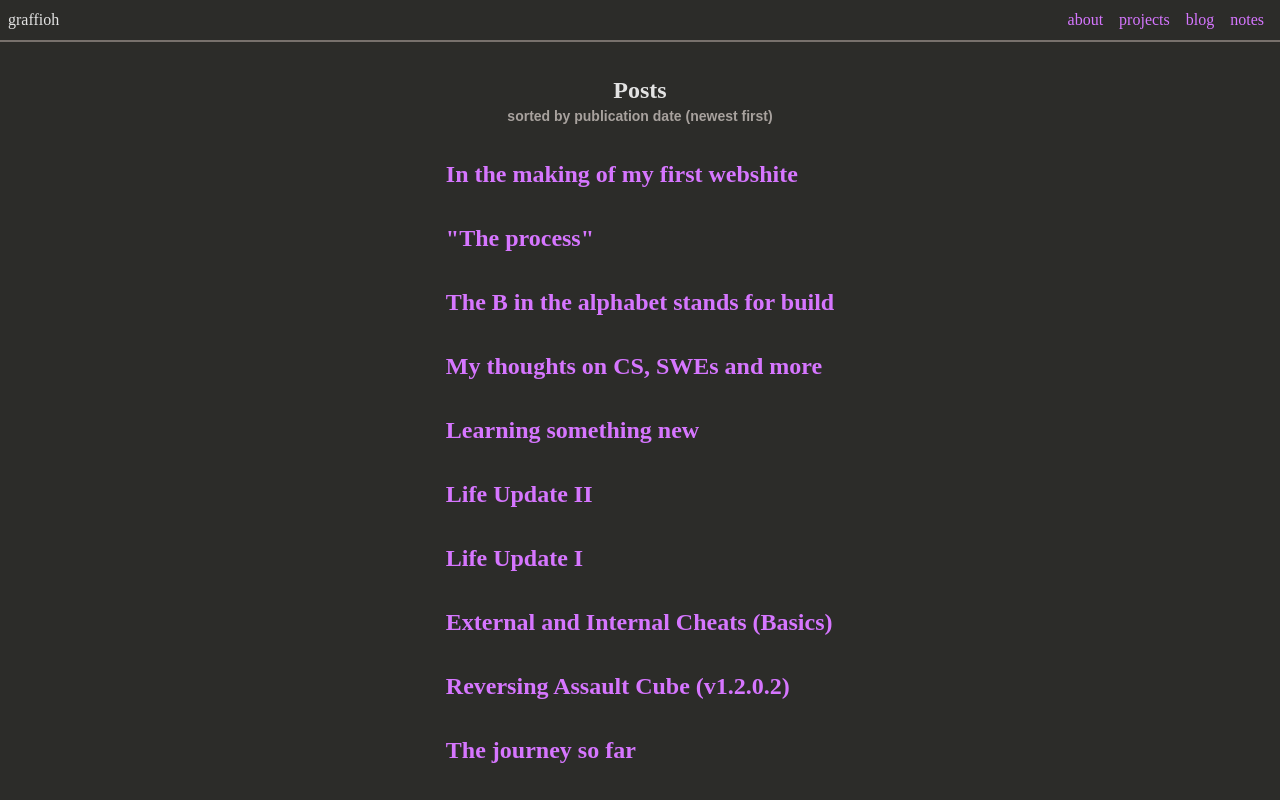
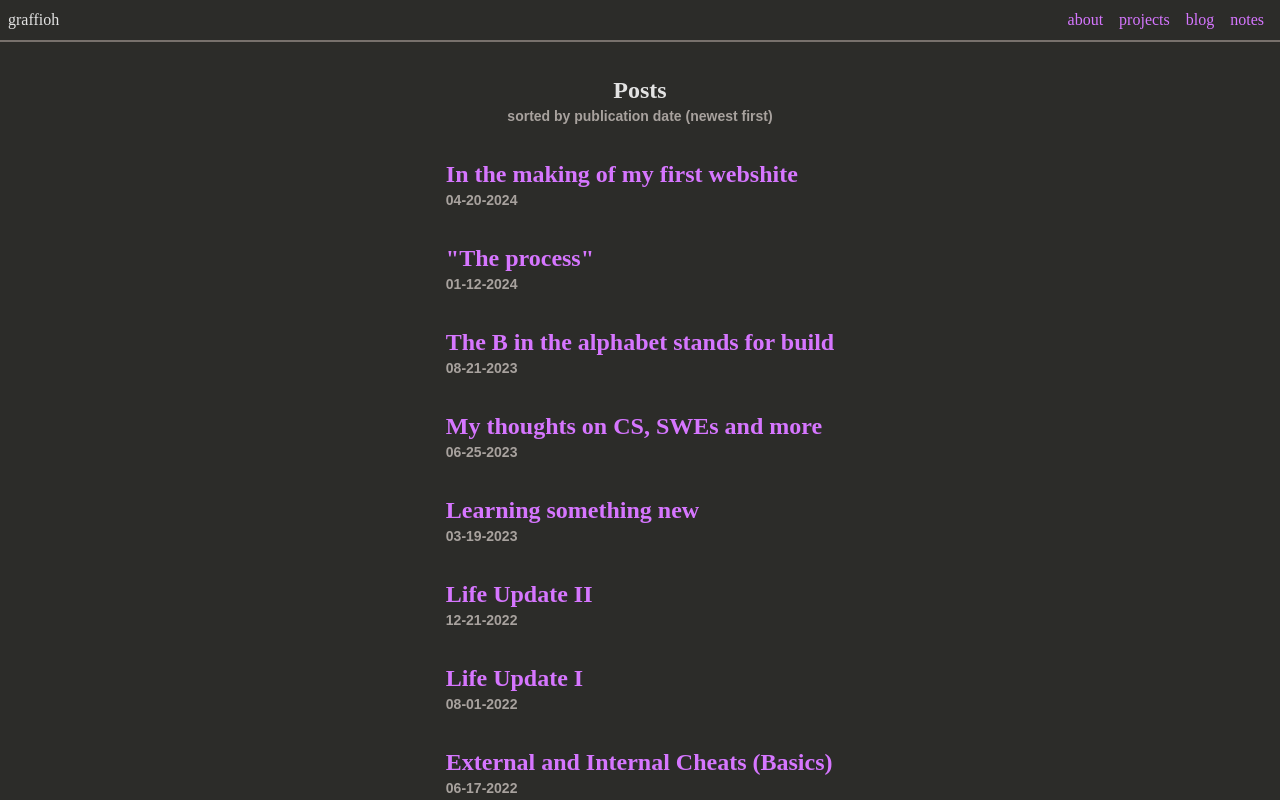
Before and after one commit to Graffioh/graffioh, a React (Vite) app: page /blog in a window 1280 px wide. Shown: the top 800 px of the page. Built offline with nearby package versions, Linux system fonts and the light colour scheme; a web font is replaced by a local one.

Commit message:
Add publication dates to posts list

```diff
--- a/src/pages/BlogPage.jsx
+++ b/src/pages/BlogPage.jsx
@@ -4,39 +4,63 @@ const blogPosts = [
   {
     id: "04-20-2024-In-the-making-of-my-first-webshite",
     title: "In the making of my first webshite",
+    date: "04-20-2024",
   },
-  { id: "01-12-2024-The-process", title: '"The process"' },
+  { id: "01-12-2024-The-process", title: '"The process"', date: "01-12-2024" },
   {
     id: "08-21-2023-The-b-in-the-alphabet-stands-for-build",
     title: "The B in the alphabet stands for build",
+    date: "08-21-2023",
   },
   {
     id: "06-25-2023-thoughts-CS-and-SWEs",
     title: "My thoughts on CS, SWEs and more",
+    date: "06-25-2023",
   },
-  { id: "03-19-2023-learning-something-new", title: "Learning something new" },
-  { id: "12-21-2022-life-update-2", title: "Life Update II" },
-  { id: "08-01-2022-life-update-1", title: "Life Update I" },
+  {
+    id: "03-19-2023-learning-something-new",
+    title: "Learning something new",
+    date: "03-19-2023",
+  },
+  {
+    id: "12-21-2022-life-update-2",
+    title: "Life Update II",
+    date: "12-21-2022",
+  },
+  {
+    id: "08-01-2022-life-update-1",
+    title: "Life Update I",
+    date: "08-01-2022",
+  },
   {
     id: "06-17-2022-external-and-internal-assault-cube",
     title: "External and Internal Cheats (Basics)",
+    date: "06-17-2022",
   },
   {
     id: "06-09-2022-reversing-assault-cube",
     title: "Reversing Assault Cube (v1.2.0.2)",
+    date: "06-09-2022",
   },
-  { id: "06-07-2022-the-journey-so-far", title: "The journey so far" },
+  {
+    id: "06-07-2022-the-journey-so-far",
+    title: "The journey so far",
+    date: "06-07-2022",
+  },
 ];
 
 export default function BlogPage() {
   return (
     <div className="text-2xl font-bold flex flex-col justify-center items-center p-8">
       <h1>Posts</h1>
-      <p className="text-sm text-stone-400">sorted by publication date (newest first)</p>
+      <p className="text-sm text-stone-400">
+        sorted by publication date (newest first)
+      </p>
       <ul>
         {blogPosts.map((post) => (
           <li key={post.id} className="my-8">
             <Link to={`/blog/post/${post.id}`}>{post.title}</Link>
+            <p className="text-sm text-stone-400">{post.date}</p>
           </li>
         ))}
       </ul>
```
